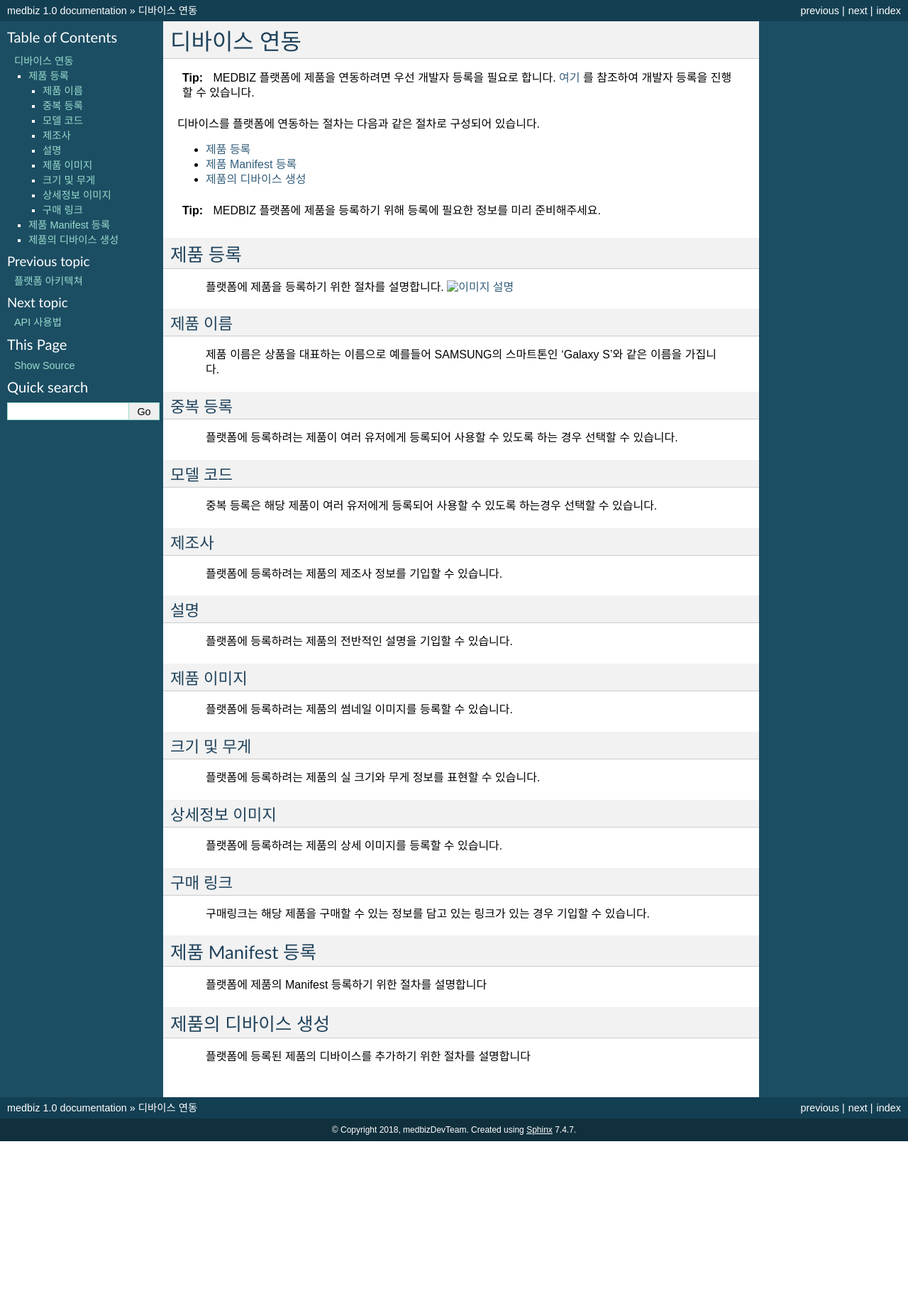
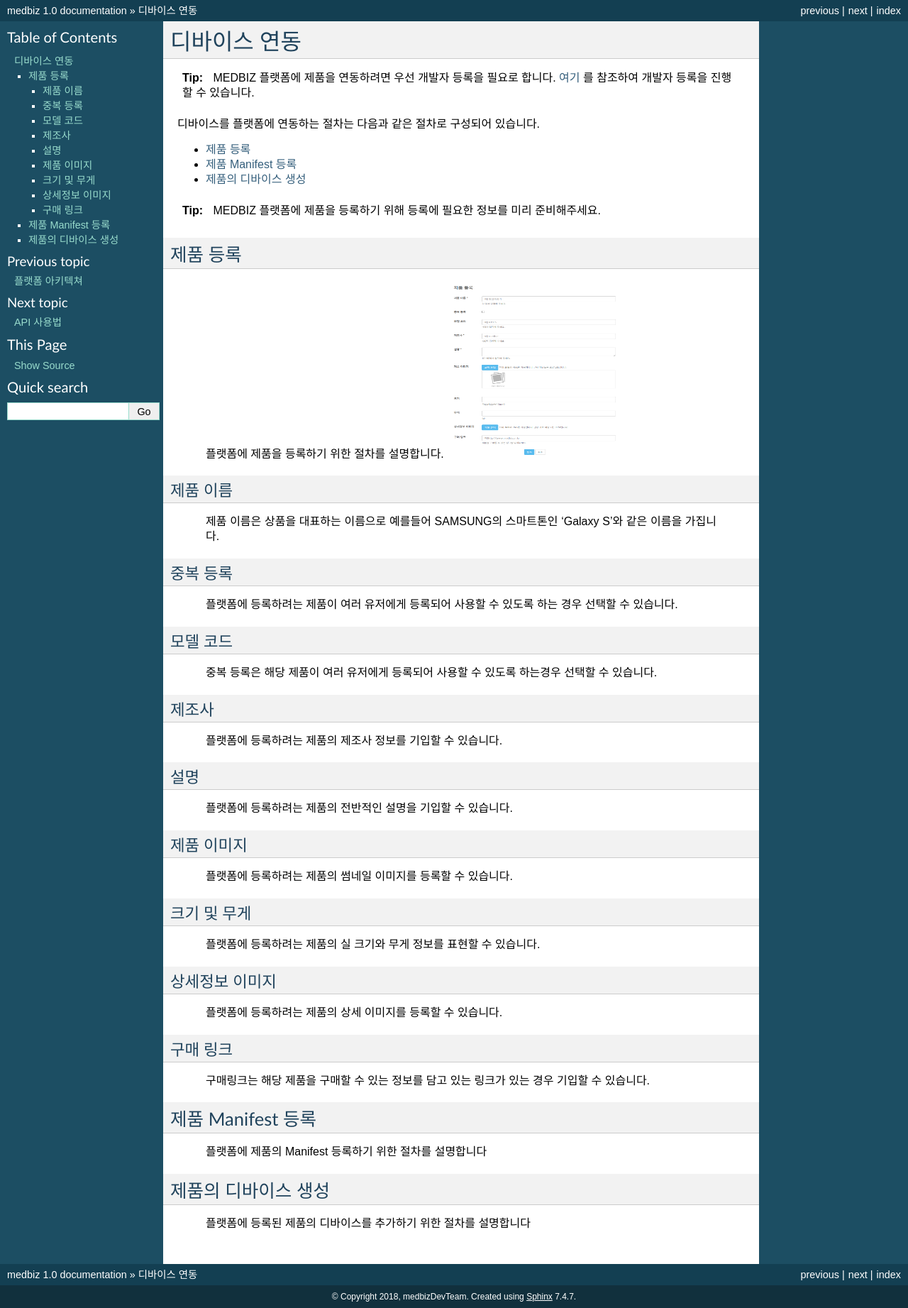
Before and after one commit to jWater1001/wiki-medbiz, a Sphinx documentation site: the page built from docs/model/guide.rst, in a window 1280 px wide. Shown: the whole page at 71% size. Built offline with Sphinx 7.4.7, drawn with Linux system fonts in a browser that asks for light colours; pages that are not in the unit, such as notebooks, are missing from menus; before the commit the page ends 1608 px from its top, so only the background shows below that.

Commit message:
내용 작성

```diff
--- a/docs/model/guide.rst
+++ b/docs/model/guide.rst
@@ -69,8 +69,7 @@
     플랫폼에 등록된 제품의 디바이스를 추가하기 위한 절차를 설명합니다
 
 
-.. |Device Enrollment Image| image:: _static/enrollment.png
+.. |Device Enrollment Image| image:: /_static/enrollment.png
     :height: 250
     :width: 250
     :scale: 100
-    :alt: 이미지 설명
```
Also changed, not shown: docs/model/img/enrollment.png (deleted).
